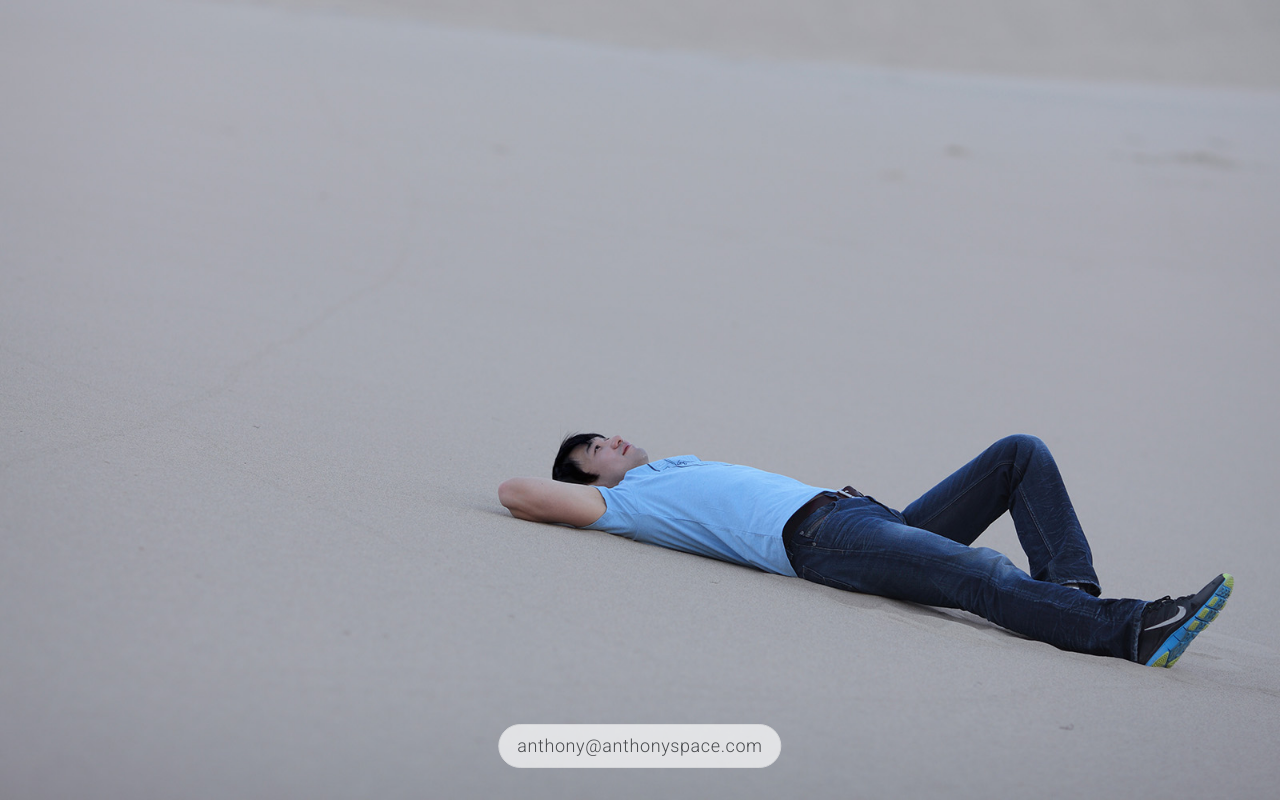
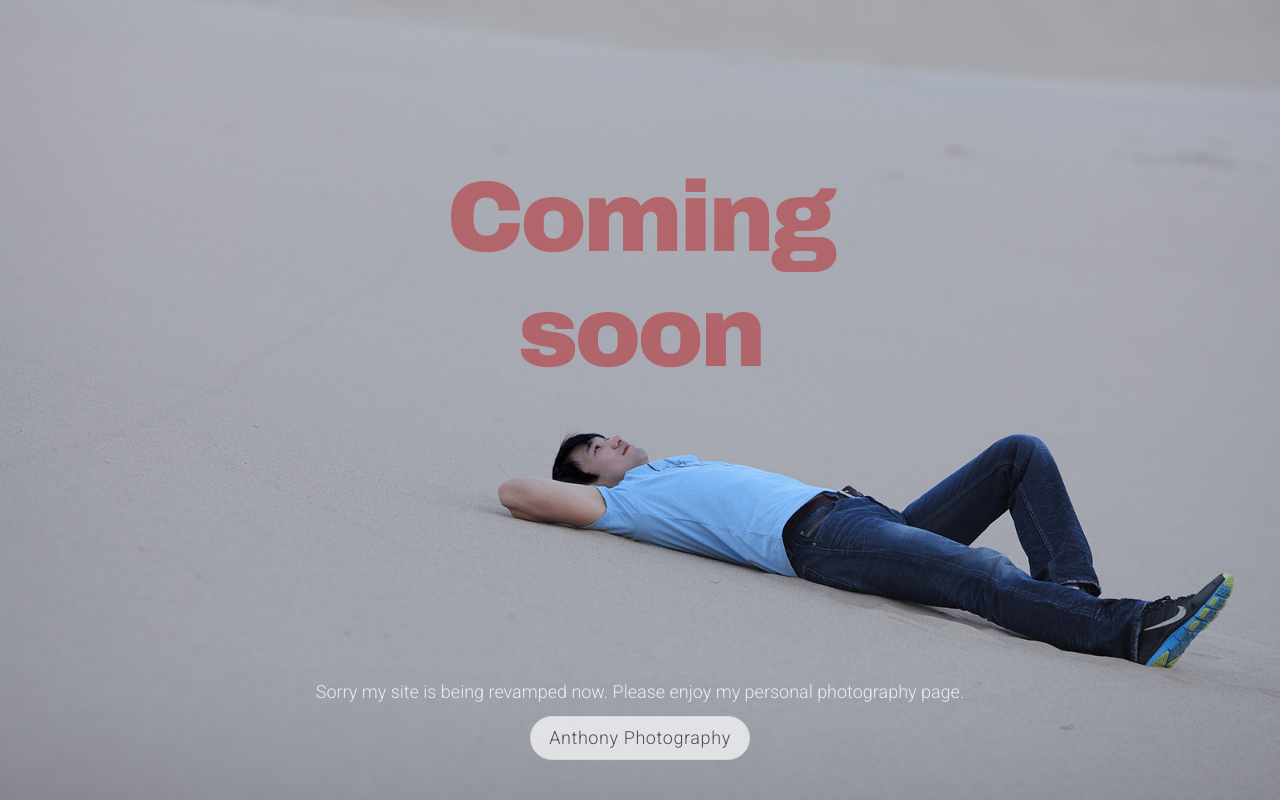
Before and after one commit to anthonyphoto/anthonyphoto.github.io, a plain HTML site: page index.html in a window 1280 px wide. Drawn offline with nearby package versions, Linux system fonts and the light colour scheme.

Commit message:
coming soon

```diff
--- a/css/index.css
+++ b/css/index.css
@@ -18,6 +18,31 @@ body {
   color: #2a2c2d;
   font-weight: 300;
   background-color: #fff;
+}
+
+.coming-soon {
+  font-family: 'arial black';
+  color: #c00000;
+  opacity: 0.4;
+  position: fixed;
+  font-size: 5rem;
+  letter-spacing: -0.2rem;
+  top: 20%;
+  left: 50%;
+  transform: translateX(-50%);
+}
+
+.coming-soon-mobile {
+  /* font-family: 'arial black'; */
+  color: #c00000;
+  opacity: 0.5;
+  position: fixed;
+  font-size: 4.5rem;
+  font-weight: 700;
+  /* letter-spacing: -0.2rem; */
+  top: 35%;
+  left: 50%;
+  transform: translateX(-50%);
 }
 
 .loader-wr {
@@ -114,7 +139,9 @@ body {
   line-height: 1.4rem;
 }
 
-a, a:link, a:visited {
+a,
+a:link,
+a:visited {
   text-decoration: none;
   letter-spacing: 0.03rem;
   display: inline-block;
@@ -133,6 +160,7 @@ a, a:link, a:visited {
   margin-top: 3.5rem;
   font-size: 1.3rem;
 }
+
 .menu {
   cursor: pointer;
 }
@@ -143,8 +171,10 @@ a, a:link, a:visited {
 
 .hidden-content {
   opacity: 0;
-  transform: translateY(20px); /* Initially move the content down by 30px */
-  transition: opacity 2.5s ease, transform 2.5s ease-in; /* ease-in slow start */
+  transform: translateY(20px);
+  /* Initially move the content down by 30px */
+  transition: opacity 2.5s ease, transform 2.5s ease-in;
+  /* ease-in slow start */
 }
 
 .pics-wr {
@@ -307,6 +337,7 @@ main {
   0% {
     transform: translateX(0);
   }
+
   100% {
     transform: translateX(calc(100vw - 666px));
   }
@@ -344,9 +375,23 @@ main {
 
 .btn-gallery {
   position: fixed;
-  bottom: 4%;
+  display: flex;
+  width: 85%;
+  line-height: 1.4rem;
+  flex-direction: column;
+  bottom: 5%;
   left: 50%;
   transform: translateX(-50%);
+}
+
+.tmp-desc {
+  color: rgb(255, 255, 255, 0.8);
+  font-size: 0.9rem;
+  margin-bottom: 0.5rem;
+}
+
+.tmp-btn {
+  background-color: gray !important;
 }
 
 .copyright {
--- a/index.html
+++ b/index.html
@@ -1,5 +1,6 @@
 <!DOCTYPE html>
 <html lang='en'>
+
 <head>
   <meta charset="utf-8">
   <meta name="viewport" content="width=device-width, initial-scale=1.0, maximum-scale=1.0, user-scalable=no">
@@ -7,7 +8,7 @@
   <meta name="description" content="Anthony Kim">
   <meta property="og:title" content="Anthony Kim">
   <meta property="og:description" content="Philadelphia based Software Engineer">
-    <meta property="og:image" content="./img/thumb.png">
+  <meta property="og:image" content="./img/thumb.jpg">
   <title>Anthony Kim</title>
   <link rel="stylesheet" href="https://cdnjs.cloudflare.com/ajax/libs/normalize/4.2.0/normalize.min.css">
   <link rel="stylesheet" href="https://cdnjs.cloudflare.com/ajax/libs/font-awesome/4.7.0/css/font-awesome.min.css">
@@ -19,21 +20,34 @@
   <link href="https://fonts.googleapis.com/css?family=Roboto:300,400,500" rel="stylesheet">
   <link href="./css/index.css" rel="stylesheet" type="text/css" />
   <link href="./css/common.css" rel="stylesheet" type="text/css" />
-    <link rel="icon" href="./img/favi.png" type="image/x-icon"/>
+  <link rel="icon" href="./img/favi.png" type="image/x-icon" />
 </head>
+
 <body>
   <header role='banner' id='js-slide-show' class='slide-show-wr'>
+    <center>
+      <span id='js-coming-soon' class=''>Coming soon</span>
+    </center>
     <img id='js-logo' class='intro' src='./img/logo-l.png' />
     <img id='js-img-0' class='slide-show' />
     <img id='js-img-1' class='slide-show' />
-      <div id='js-btn-gallery-wr' class='fi hidden'>
-        <button id='js-btn-gallery' type="submit" class="btn-black fi-short btn-gallery">
+    <div id='js-btn-gallery-wr' class='flex btn-gallery fi hidden'>
+      <div class='tmp-desc'>
+        <center>
+          Sorry my site is being revamped now. Please enjoy my personal photography page.
+        </center>
+      </div>
+      <button id='js-btn-gallery' type="submit" class="btn-black fi-short">
         <!-- <button id='js-btn-gallery' type="submit" onclick="handleOpenMenu()" class="btn-black fi-short btn-gallery"> -->
-          <a href="mailto:anthony@anthonyspace.com" style='font-size: 0.9rem'>
-            <!-- <img style='width: 1rem' class='logo-contact' src='./img/logo-email.png' /> -->
-            anthony@anthonyspace.com
+        <a href="https://photo.anthonyspace.com" style='font-size: 0.9rem'>
+          Anthony Photography
+          <!-- <img onClick="renderLanding(true);" width='250px' src='./img/logo-s-white.png' /> -->
+
         </a>
       </button>
+      <!-- <a href="mailto:anthony@anthonyspace.com" style='font-size: 0.9rem'>
+          anthony@anthonyspace.com
+        </a> -->
     </div>
   </header>
   <main role='main' id='js-main'>
@@ -133,11 +147,12 @@
     <img class='logo-main loader-logo' src='./img/logo-s-blk.png' />
   </div>
   <footer role='contentinfo' class='copyright fi'>
-      © 2023 Anthony Photography
+    © 2023 Anthony
   </footer>
 </body>
 <script type="text/javascript" src="./js/utils.js"></script>
 <script type="text/javascript" src="./js/event-handler.js"></script>
 <script type="text/javascript" src="./js/data.js"></script>
 <script type="text/javascript" src="./js/render.js"></script>
+
 </html>
--- a/js/render.js
+++ b/js/render.js
@@ -253,11 +253,7 @@ const playSlideShow = (slideInd, isFirst, toggleId = 0) => {
   const imgSrc = isFirst ? SLIDE_LANDING : SLIDE_LIST[slideInd].src;
   imgElement.src = `${imgSrc}${IS_LANDSCAPE ? 'w' : ''}.jpg`;
   imgElement.style.zIndex = -1;
-  if (isFirst){
-    imgElement.style.opacity = 1;
-  } else {
-    fadeIn(imgElement);
-  }
+  imgElement.style.opacity = 1;
 
   // setTimeout(() => {
   //   imgElement.style.zIndex = -2;
@@ -306,7 +302,7 @@ const scrollLogo = (el, left, finalLeft) => {
   const scrollSpeed = IS_LANDSCAPE ? 1.5 : 5;
   return new Promise(resolve => {
     if (left <= finalLeft) {
-      document.getElementById('js-btn-gallery-wr').style.display = 'block';
+      document.getElementById('js-btn-gallery-wr').style.display = 'flex';
       return resolve();
     }
     setTimeout(() => {
@@ -352,12 +348,15 @@ const renderLanding = (skipIntro = false) => {
   //   return bRand - aRand;
   // });
 
+  const className = IS_LANDSCAPE ? 'coming-soon' : 'coming-soon-mobile';
+  document.getElementById('js-coming-soon').classList.add(className);
+
   document.getElementById('js-img-0').style.height = `${getHeight()}px`;
   document.getElementById('js-img-1').style.height = `${getHeight()}px`;
 
   // document.getElementById('js-img-1').src = './img/m2.jpg'; // test purpose
   if (skipIntro) {
-    document.getElementById('js-btn-gallery-wr').style.display = 'block';
+    document.getElementById('js-btn-gallery-wr').style.display = 'flex';
   } else {
     displayIntro();
   }
```
Also changed, not shown: img/thumb.jpg (added). Lines whose indentation alone changed are shown as unchanged.
